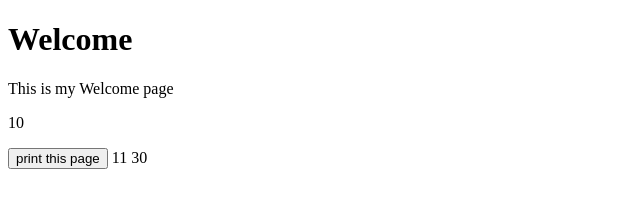
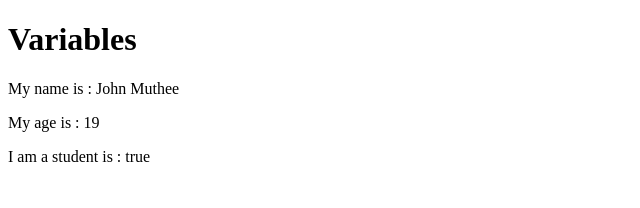
Before and after one commit to mutheejj/mku, a plain HTML site: page website/JS/index.html in a window 1280 px wide. Shown: the whole page, without its empty margins (0-640 px from the left). Drawn offline with Linux system fonts and the light colour scheme.

Commit message:
covered on varibles in Java script

```diff
--- a/website/JS/index.html
+++ b/website/JS/index.html
@@ -1,17 +1,13 @@
 <!DOCTYPE html>
 <html>
     <head>
-        <title>Home page</title>
+        <title>variables</title>
     </head>
     <body>
-        <h1>Welcome</h1>
-        <p>
-            This is my Welcome page
-        </p>
-        <p id="paragrap1">
-            feel at home
-        </p>
-        <button onclick="window.print()">print this page</button>
+        <h1>Variables</h1>
+        <p id="p1"></p>
+        <p id="p2"></p>
+        <p id="p3"></p>
         <script src="script.js"></script>
 
     </body>
--- a/website/JS/script.js
+++ b/website/JS/script.js
@@ -1,23 +1,22 @@
-//this is how to replace an element or a section using Id
-document.getElementById("paragrap1").innerHTML= 5 + 5;
+//variables
 
-//to write directly using javascript
-document.write(5 + 6);
+//declaration
+let x;
 
-/* to alert
-in js*/
+// assig a value
 
-window.alert("welcome");
-alert("thankyou");
-console.log(300);
-
-// declaring variables
-
-let x = 10;
+x = 100;
 console.log(x);
 
-let y = 20;
-console.log(y);
-document.write("\n");
+let name = "John Muthee";
+console.log(name);
 
-document.write(x + y);
+let age = 19;
+console.log(age);
+
+let Student = true;
+console.log(Student);
+
+document.getElementById("p1").textContent = `My name is : ${name}`;
+document.getElementById("p2").textContent = `My age is : ${age}`;
+document.getElementById("p3").textContent = `I am a student is : ${Student}`;
```
Also changed, not shown: website/JS/contact.html (+1 -1 lines), 1 other file.
